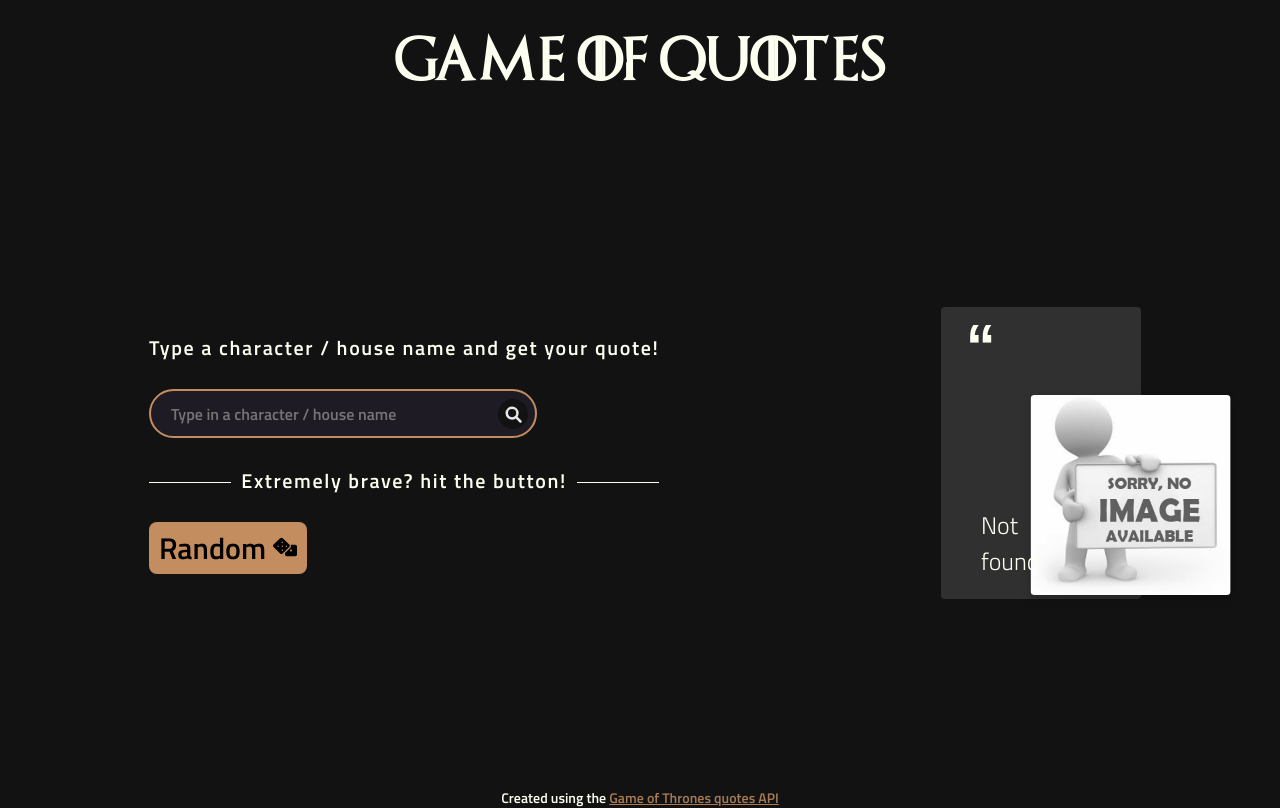
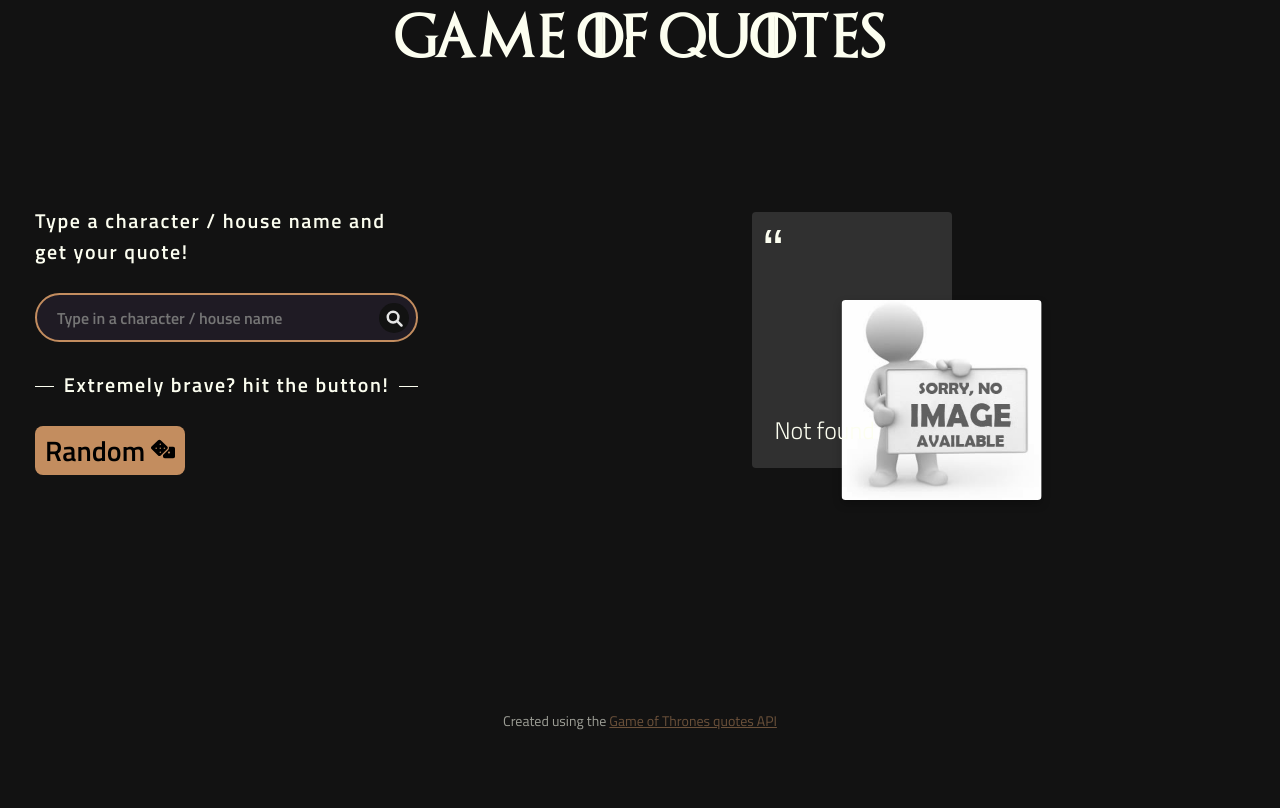
Before and after one commit to Liad-n/game-of-quotes-2, a Flask app: page /1 in a window 1280 px wide. After the commit the page ends 730 px from the top, so only its background shows below. Run offline with Flask 2, Linux system fonts and the light colour scheme; data that the repository does not hold is empty; some web fonts are replaced.

Commit message:
Styling fixes

```diff
--- a/static/style.css
+++ b/static/style.css
@@ -75,19 +75,31 @@
       url("./fonts/titillium-web-v9-latin/titillium-web-v9-latin-600.svg#TitilliumWeb")
       format("svg"); /* Legacy iOS */
 }
+body > *:first-child {
+  margin-top: 0;
+}
 html,
 body {
   height: 100%;
-  /* width:100%; */
-  /* display: flex; */
+  margin-top:0;
+  margin-bottom:0;
 }
 body {
+  margin:0 25px 0 25px;
   font-family: "Titillium Web", sans-serif;
   font-size: 14px;
-  font-weight: 600;
+  font-weight: 400;
   background-color: #121212;
   color: #fcfef0;
   align-items: center;
+  display: grid;
+  gap: 20px;
+  grid-template-areas:
+    "header header"
+    "main main"
+    "quote-box quote-box"
+    "footer footer";
+    grid-template-rows: 10vmax 37vmax 36vmax auto;
 }
 h1 {
   font-family: "Game of Thrones";
@@ -122,18 +134,7 @@
   padding: 0;
   margin: 0;
 }
-body {
-  display: grid;
-  gap: 10px;
-  grid-template-areas:
-    "header header"
-    "main main"
-    "quote-box quote-box"
-    "footer footer";
-  grid-template-rows: min-content 1fr auto;
-  /* margin:auto; */
-  /* grid-auto-rows: 1fr 2fr 1fr; */
-}
+
 main {
   grid-area: main;
   display: flex;
@@ -143,19 +144,30 @@
   grid-area: quote-box;
   position: relative;
   background-color: #303030;
-  /* display: flow-root; */
+  /* calc(100% - 13vmin); */
+  max-width: 94%;
+  border-radius: 4px;
+  bottom: 9vmax;
 }
 .quote-box > .quote-and-name {
   position: relative;
-  left: 30px;
+  left: 6vmin;
   padding: 10px;
   max-width: calc(100% - 40px);
+}
+.quote-and-name::before {
+  content: "\201C";
+  font-family: Arial;
+  font-size: 60px;
+  margin-left: -8%;
+  margin-top: -4%;
+  position: absolute;
 }
 .quote-box .quote {
   font-size: 1.2em;
   font-weight: 300;
-  margin-bottom: 0;
-  margin-left: 0;
+  margin: 0;
+  max-width: 88%;
 }
 .quote-box .author-name {
   font-weight: 600;
@@ -166,12 +178,12 @@
   height: 0;
 }
 .quote-box img {
-  position: absolute;
+  position: relative;
   max-width: 100px;
-  /* max-height: 100px; */
+  box-shadow: 0px 4px 8px rgba(0, 0, 0, 0.25);
   border-radius: 4px;
-  top: -50px;
-  left: 50%;
+  float: right;
+  transform: translate(6vmin, 22vmin);
 }
 form {
   display: flex;
@@ -202,11 +214,13 @@
 }
 .search-box {
   height: 45px;
-  /* width: 90%; */
   position: relative;
   background-color: #1f1b24;
+  border: 1px solid #c38d5f;
+  border-radius: 50px;
+}
+.search-box:focus-within {
   border: 2px solid #c38d5f;
-  border-radius: 50px;
 }
 .search-btn {
   width: 30px;
@@ -235,7 +249,8 @@
   border-radius: 8px;
   border: none;
   background: #c38d5f;
-  font-size: 1.5em;
+  font-size: 1.4em;
+  font-weight: 600;
   cursor: pointer;
 }
 .search-icon {
@@ -249,13 +264,16 @@
   width: 24px;
   height: 24px;
 }
-footer{
+footer {
   grid-area: footer;
   font-size: 0.7em;
+  text-align: center;
+  opacity: 0.6;
 }
-footer a{
-  color:#a77b55;
+footer a {
+  color: #a77b55;
 }
+
 @media screen and (min-width: 1200px) {
   body {
     grid-template-areas:
@@ -264,6 +282,8 @@
       "footer footer";
     font-size: 20px;
     justify-items: center;
+    grid-template-rows: 10vmin 60vmin 30vmin;
+    grid-template-columns: 1fr 2fr;
   }
   main {
     padding: 10px;
@@ -283,28 +303,21 @@
     box-sizing: border-box;
     border-radius: 4px;
     max-width: 45%;
+    bottom: unset;
   }
   .quote-box img {
     position: relative;
     max-width: 200px;
     border-radius: 4px;
-    box-shadow: 0px 4px 8px rgba(0, 0, 0, 0.25);
     left: unset;
     top: unset;
     transform: translate(7vmax, 11vmin);
     float: right;
   }
-  .quote-and-name::before {
-    content: "\201C";
-    font-family: Arial;
-    font-size: 60px;
-    margin-left: -11%;
-    margin-top: -4%;
-    position: absolute;
-  }
 
   .quote-box > .quote-and-name {
     max-width: 60%;
+    left: 1vmax;
   }
   .search-box {
     max-width: 30vmax;
--- a/templates/index.html
+++ b/templates/index.html
@@ -28,6 +28,7 @@
                 type="text"
                 id="search"
                 name="search"
+                aria-label="Search character or house"
                 autofocus
                 required
                 placeholder="Type in a character / house name"
```
Also changed, not shown: app.py (+5 -23 lines).
